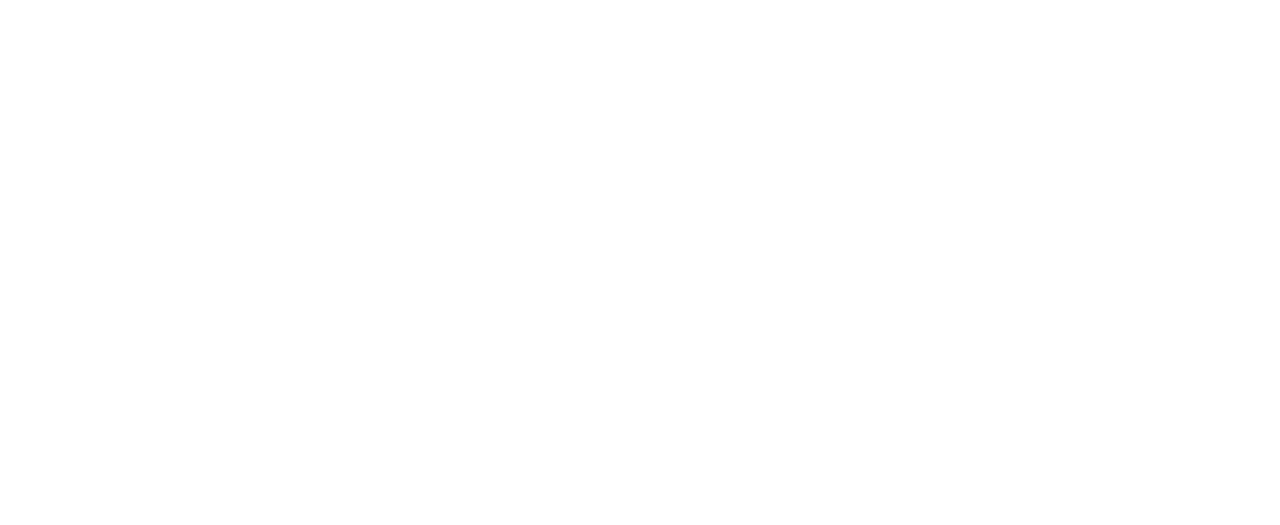
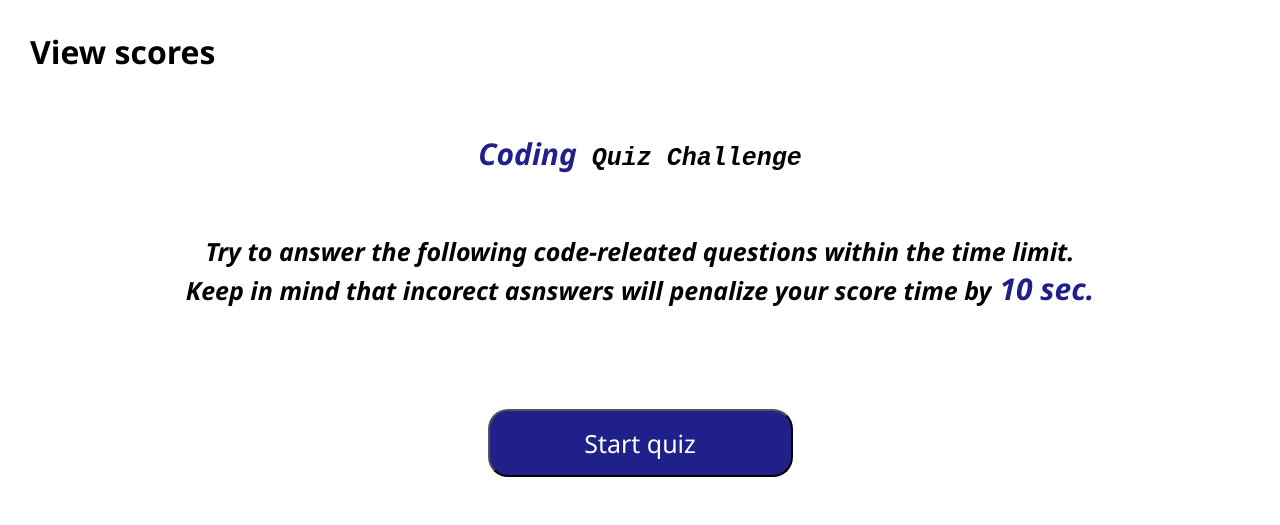
Before and after one commit to Renjithkumar993/Quiz-game, a plain HTML site: page index.html in a window 1280 px wide. Drawn offline with Linux system fonts and the light colour scheme; files that its build step writes are made by us from their sources.

Commit message:
changed the pathtto css and js

```diff
--- a/index.html
+++ b/index.html
@@ -6,7 +6,7 @@
     <meta http-equiv="X-UA-Compatible" content="IE=edge">
     <meta name="viewport" content="width=device-width, initial-scale=1.0">
     <title>Code Quiz</title>
-    <link rel="stylesheet" href="style.css">
+    <link rel="stylesheet" href="./assets/style.css">
 </head>
 
 <body class="firstitem">
@@ -60,7 +60,7 @@
 </section>
 
 
-    <script src="main.js"></script>
+    <script src="./assets/main.js"></script>
 </body>
 
 </html>
```
